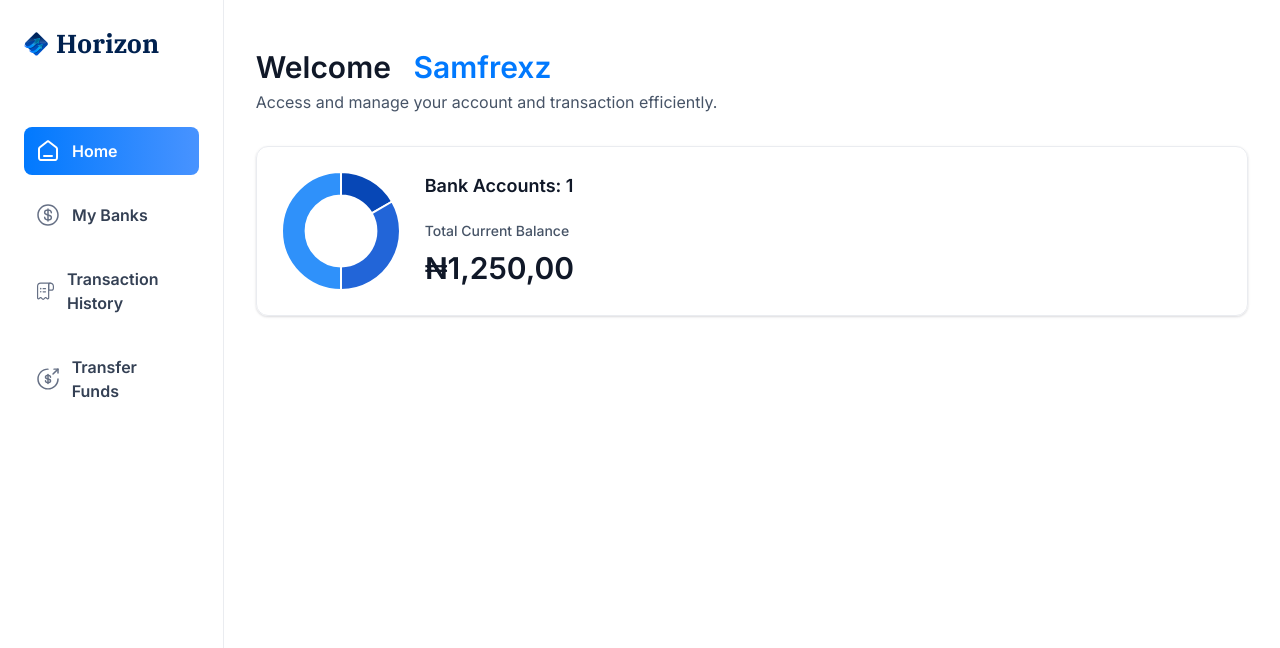
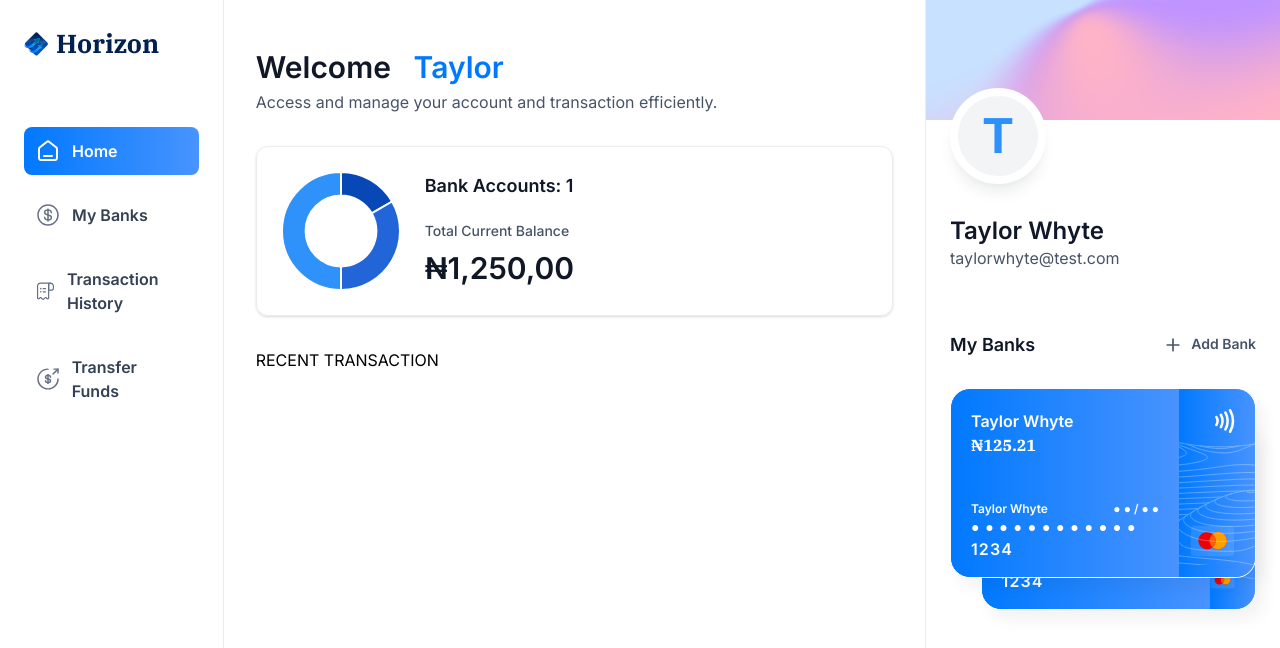
Before and after one commit to samfrexz619/webRtc, a Next.js app in the folder bank-app/: page / in a window 1280 px wide. Shown: the top 648 px of the page. Built offline with nearby package versions, Linux system fonts and the light colour scheme.

Commit message:
add BankCard and RightSidebar component and also link routes

```diff
--- /dev/null
+++ b/bank-app/app/(root)/my-banks/page.tsx
@@ -0,0 +1,11 @@
+import React from 'react';
+
+const MyBanks = () => {
+  return (
+    <div>
+      me banks
+    </div>
+  );
+}
+
+export default MyBanks;
--- a/bank-app/app/(root)/page.tsx
+++ b/bank-app/app/(root)/page.tsx
@@ -1,9 +1,15 @@
 import HeaderBox from '@/components/HeaderBox';
+import RightSidebar from '@/components/RightSidebar';
 import TotalBalanceBox from '@/components/TotalBalanceBox';
 import React from 'react';
 
 const Home = () => {
-  const loggedIn = { firstName: 'Samfrexz' }
+  const loggedIn = {
+    firstName: 'Taylor',
+    lastName: 'Whyte',
+    email: 'taylorwhyte@test.com'
+  }
+
   return (
     <section className='home'>
       <div className="home-content">
@@ -15,7 +21,17 @@
           />
           <TotalBalanceBox accounts={[]} totalBanks={1} totalCurrentBalance={1250} />
         </header>
+        RECENT TRANSACTION
       </div>
+      <RightSidebar
+        user={loggedIn}
+        transaction={[]}
+        banks={[{
+          currentBalance: 125.21
+        }, {
+          currentBalance: 525.21
+        }]}
+      />
     </section>
   );
 }
--- /dev/null
+++ b/bank-app/app/(root)/payment-transfer/page.tsx
@@ -0,0 +1,11 @@
+import React from 'react';
+
+const PaymentTransfer = () => {
+  return (
+    <div>
+      payment transfer
+    </div>
+  );
+}
+
+export default PaymentTransfer;
--- /dev/null
+++ b/bank-app/app/(root)/transaction-history/page.tsx
@@ -0,0 +1,11 @@
+import React from 'react';
+
+const TransactionHistory = () => {
+  return (
+    <div>
+      transaction history
+    </div>
+  );
+}
+
+export default TransactionHistory;
--- /dev/null
+++ b/bank-app/components/BankCard.tsx
@@ -0,0 +1,61 @@
+import { formatAmountToNaira } from '@/lib/utils';
+import Image from 'next/image';
+import Link from 'next/link';
+import React from 'react';
+
+
+const BankCard: React.FC<CreditCardProps> = (props) => {
+  const { account, userName, showBalance } = props;
+  return (
+    <div className='flex flex-col'>
+      <Link href='/' className='bank-card'>
+        <div className="bank-card_content">
+          <div>
+            <h1 className='text-16 font-semibold text-white'>
+              {account.name || userName}
+            </h1>
+            <p className='font-ibm-plex-serif font-black text-white'>
+              {formatAmountToNaira(account.currentBalance || 0)}
+            </p>
+          </div>
+          <article className="flex flex-col">
+            <div className="flex justify-between">
+              <h1 className='text-12 font-semibold text-white'>
+                {userName}
+              </h1>
+              <h2 className='text-12 font-semibold text-white'>
+                &#9679;	&#9679; / 	&#9679;	&#9679;
+              </h2>
+            </div>
+            <p className='text-14 font-semibold tracking-[1.1px] text-white'>
+              &#9679;	&#9679;	&#9679;	&#9679; 	&#9679;	&#9679;	&#9679;	&#9679; 	&#9679;	&#9679;	&#9679;	&#9679; <span className='text-16'>{'1234'}</span>
+            </p>
+          </article>
+        </div>
+
+        <div className="bank-card_icon">
+          <Image src='/icons/Paypass.svg'
+            width={20}
+            height={24}
+            alt='paypass icon'
+          />
+          <Image
+            src='/icons/mastercard.svg'
+            width={45} height={32}
+            alt='mastercard icon'
+            className='ml-5'
+          />
+        </div>
+        <Image
+          src='/icons/lines.svg'
+          width={316}
+          height={190}
+          className='absolute top-0 left-0' alt='lines'
+        />
+      </Link>
+      {/* COPY */}
+    </div>
+  );
+}
+
+export default BankCard;
--- /dev/null
+++ b/bank-app/components/RightSidebar.tsx
@@ -0,0 +1,70 @@
+import React from 'react';
+import Link from 'next/link';
+import Image from 'next/image';
+import BankCard from './BankCard';
+
+
+const RightSidebar: React.FC<RightSidebarProps> = (props) => {
+  const { user, transactions, banks } = props;
+  return (
+    <aside className='right-sidebar'>
+      <section className="flex flex-col pb-8">
+        <div className='profile-banner' />
+        <div className="profile">
+          <div className="profile-img">
+            <span className='text-5xl font-bold text-blue-500'>
+              {user.firstName[0]}
+            </span>
+          </div>
+          <div className="profile-details">
+            <h1 className="profile-name">
+              {user.firstName} {user.lastName}
+            </h1>
+            <p className="profile-email">
+              {user.email}
+            </p>
+          </div>
+        </div>
+      </section>
+
+      <section className="banks">
+        <div className="flex w-full justify-between">
+          <h2 className="header-2">
+            My Banks
+          </h2>
+          <Link href='/' className='flex gap-2'>
+            <Image src='/icons/plus.svg' height={20} width={20} alt='add icon' />
+            <h2 className='text-14 font-semibold text-gray-600'>
+              Add Bank
+            </h2>
+          </Link>
+        </div>
+
+        {banks?.length > 0 && (
+          <div className='relative flex flex-1 flex-col items-center justify-center gap-5'>
+            <div className="relative z-10">
+              <BankCard
+                key={banks[0].$id}
+                account={banks[0]}
+                userName={`${user.firstName} ${user.lastName}`}
+                showBalance={false}
+              />
+            </div>
+            {banks[1] && (
+              <div className='absolute right-0 top-8 z-0 w-[90%]'>
+                <BankCard
+                  key={banks[0].$id}
+                  account={banks[0]}
+                  userName={`${user.firstName} ${user.lastName}`}
+                  showBalance={false}
+                />
+              </div>
+            )}
+          </div>
+        )}
+      </section>
+    </aside>
+  );
+}
+
+export default RightSidebar;
--- a/bank-app/tailwind.config.ts
+++ b/bank-app/tailwind.config.ts
@@ -88,7 +88,9 @@
         "ibm-plex-serif": "var(--font-ibm-plex-serif)",
       },
       fontSize: {
-        16: '16px'
+        12: '12px',
+        14: '14px',
+        16: '16px',
       },
       keyframes: {
         "accordion-down": {
```
